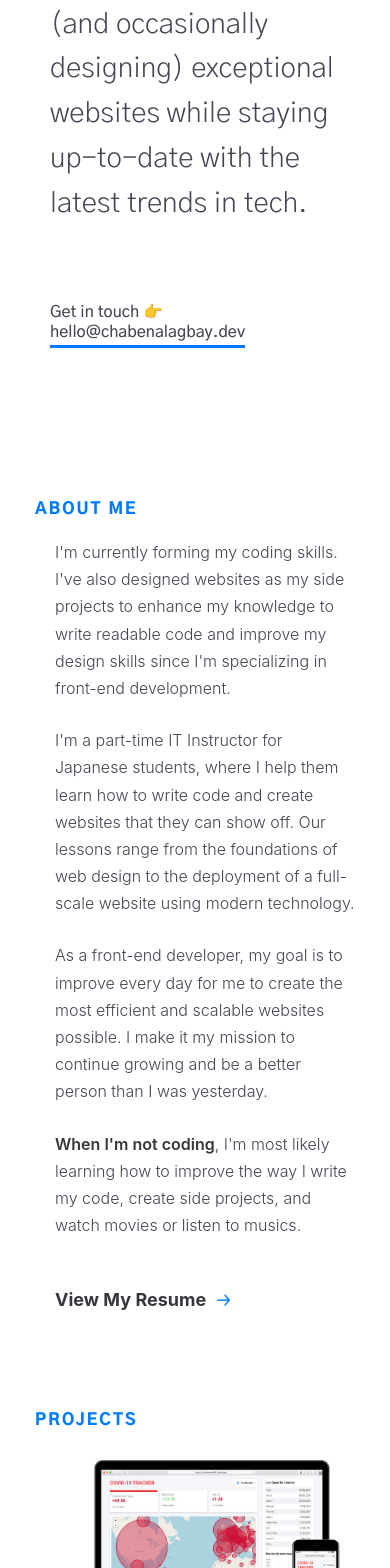
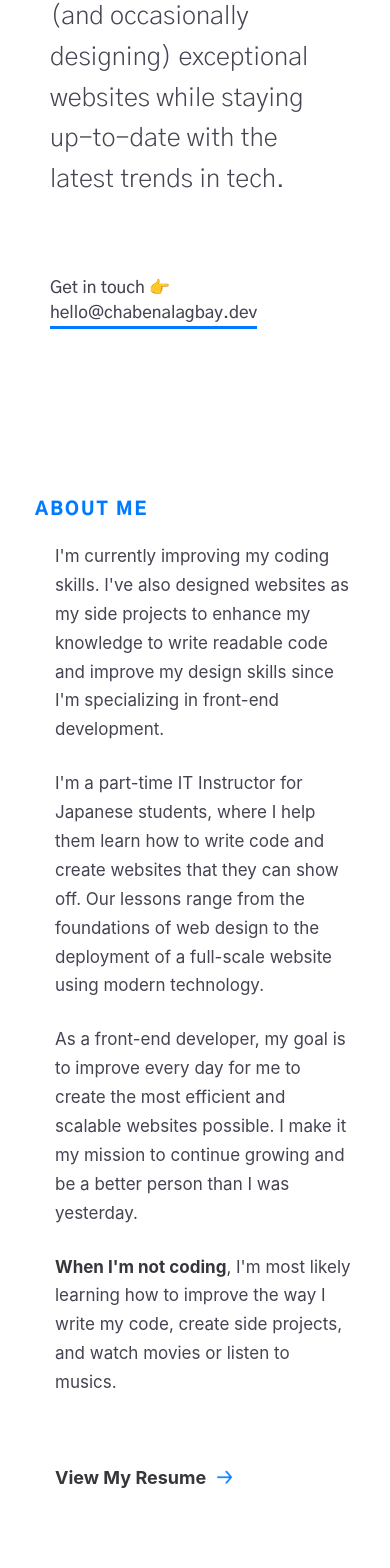
Before and after one commit to alagbaychabenjade24/Portfolio.v2, a React (Create React App) app: page / in a window 390 px wide. Shown: the part 395-1963 px from the top of the page. Built offline with nearby package versions, Linux system fonts and the light colour scheme.

Commit message:
rewrite media queries on components

```diff
--- a/src/App.js
+++ b/src/App.js
@@ -1,7 +1,7 @@
 import Homepage from './components/homepage/Homepage';
 import AboutMe from './components/about-me/AboutMe';
 import Projects from './components/projects/Projects';
-import Footer from './components/footer/Footer';
+// import Footer from './components/footer/Footer';
 
 import './App.css';
 
@@ -11,7 +11,7 @@ function App() {
             <Homepage />
             <AboutMe />
             <Projects />
-            <Footer />
+            {/* <Footer /> */}
         </div>
     );
 }
--- a/src/components/about-me/AboutMe-media.scss
+++ b/src/components/about-me/AboutMe-media.scss
@@ -1,18 +1,16 @@
+// Tablet and Laptop Sizes
+
 // Phone Sizes
 
 @media screen and (max-width: 480px) {
     .aboutMe {
-        display: flex;
         flex-direction: column;
         padding: 50px 35px;
 
         &__title {
-            flex: 1;
-            margin-right: 70px;
-
             h1 {
+                font-size: 21px;
                 justify-content: flex-start;
-                font-size: 16px;
             }
         }
 
@@ -20,15 +18,37 @@
             padding: 20px 0 0 20px;
 
             p {
-                font-weight: 300;
+                font-size: 20px;
+                font-weight: 400;
             }
         }
 
-        .aboutMe__content__interests {
-            margin-bottom: 50px;
+        &__btn--resume {
+            a {
+                font-size: 21px;
+            }
 
-            .aboutMe__interests--bold {
-                font-weight: 600;
+            img {
+                width: 15px;
+                margin-left: 7px;
+            }
+        }
+    }
+}
+
+@media screen and (max-width: 414px) {
+    .aboutMe {
+        &__title {
+            h1 {
+                font-size: 18px;
+            }
+        }
+
+        &__content {
+            padding: 20px 0 0 20px;
+
+            p {
+                font-size: 17px;
             }
         }
 
@@ -38,8 +58,7 @@
             }
 
             img {
-                width: 13px;
-                margin-left: 7px;
+                width: 15px;
             }
         }
     }
@@ -47,6 +66,18 @@
 
 @media screen and (max-width: 380px) {
     .aboutMe {
+        &__title {
+            h1 {
+                font-size: 17px;
+            }
+        }
+
+        &__content {
+            p {
+                font-size: 16px;
+            }
+        }
+
         &__btn--resume {
             a {
                 font-size: 17px;
@@ -54,7 +85,6 @@
 
             img {
                 width: 13px;
-                margin-left: 7px;
             }
         }
     }
--- a/src/components/about-me/AboutMe.js
+++ b/src/components/about-me/AboutMe.js
@@ -13,7 +13,7 @@ function AboutMe() {
 
             <div className='aboutMe__content'>
                 <p className='aboutMe__content__intro'>
-                    I'm currently forming my coding skills. I've also designed
+                    I'm currently improving my coding skills. I've also designed
                     websites as my side projects to enhance my knowledge to
                     write readable code and improve my design skills since I'm
                     specializing in front-end development.
--- a/src/components/about-me/AboutMe.scss
+++ b/src/components/about-me/AboutMe.scss
@@ -12,7 +12,7 @@
             display: flex;
             justify-content: flex-end;
             font-family: 'Gothic A1', sans-serif;
-            font-size: 15px;
+            font-size: 16px;
             font-weight: 900;
             color: #007bff;
             letter-spacing: 2px;
--- a/src/components/homepage/Homepage.media.scss
+++ b/src/components/homepage/Homepage.media.scss
@@ -4,8 +4,8 @@
 
 @media screen and (max-width: 480px) {
     .homepage {
+        width: 100%;
         height: 100vh;
-        width: 100%;
         padding: 50px;
 
         &__greetings {
@@ -18,13 +18,13 @@
             h2 {
                 font-size: 29px;
                 width: 100%;
-                margin: 18px 0;
             }
         }
 
         &--getInTouch {
             p {
-                font-size: 16px;
+                font-size: 19.5px;
+                line-height: 1.5;
 
                 a {
                     padding: 5px 0;
@@ -38,19 +38,20 @@
     .homepage {
         &__greetings {
             h1 {
-                font-size: 28px;
+                font-size: 25.5px;
             }
         }
 
         &__content {
             h2 {
-                font-size: 28px;
+                font-size: 25.5px;
             }
         }
 
         &--getInTouch {
             p {
-                font-size: 16px;
+                font-size: 17px;
+                line-height: 1.5;
             }
         }
     }
@@ -58,15 +59,17 @@
 
 @media screen and (max-width: 380px) {
     .homepage {
+        padding: 30px 50px;
+
         &__greetings {
             h1 {
-                font-size: 24.5px;
+                font-size: 23.5px;
             }
         }
 
         &__content {
             h2 {
-                font-size: 24.5px;
+                font-size: 23.5px;
             }
         }
 
@@ -80,21 +83,17 @@
 
 @media screen and (max-width: 360px) {
     .homepage {
+        padding: 0 50px;
+
         &__greetings {
             h1 {
-                font-size: 22px;
+                font-size: 22.5px;
             }
         }
 
         &__content {
             h2 {
-                font-size: 22px;
-            }
-        }
-
-        &--getInTouch {
-            p {
-                font-size: 16px;
+                font-size: 22.5px;
             }
         }
     }
@@ -102,8 +101,6 @@
 
 @media screen and (max-width: 320px) {
     .homepage {
-        padding: 35px 50px;
-
         &__greetings {
             h1 {
                 font-size: 20.5px;
--- a/src/components/projects/Projects-media.scss
+++ b/src/components/projects/Projects-media.scss
@@ -2,28 +2,23 @@
 
 @media screen and (max-width: 480px) {
     .projects {
-        display: flex;
         flex-direction: column;
         padding: 50px 35px;
 
         &__title {
-            flex: 1;
-            margin-right: 70px;
-
             h1 {
                 justify-content: flex-start;
-                font-size: 16px;
+                font-size: 21px;
             }
         }
 
         &__items {
             .project__item {
-                display: flex;
                 flex-direction: column;
                 padding: 30px 0 0 20px;
 
                 &:not(:last-child) {
-                    margin-bottom: 50px;
+                    margin-bottom: 70px;
                 }
 
                 img {
@@ -31,12 +26,25 @@
                 }
 
                 &__content {
-                    h3 {
-                        margin-top: 15px;
+                    margin: 20px 0 0 0;
+
+                    a {
+                        h3 {
+                            font-size: 21px;
+                        }
                     }
 
                     p {
-                        margin: 15px 0 25px;
+                        font-size: 20px;
+                        margin: 20px 0 25px;
+                    }
+
+                    &--buttons {
+                        font-size: 17px;
+
+                        span {
+                            padding: 5px 9px;
+                        }
                     }
                 }
             }
@@ -45,14 +53,70 @@
 }
 
 @media screen and (max-width: 414px) {
-    .projects__items .project__item img {
-        width: 314px;
+    .projects {
+        &__title {
+            h1 {
+                font-size: 18px;
+            }
+        }
+
+        &__items {
+            .project__item {
+                img {
+                    width: 314px;
+                }
+
+                &__content {
+                    a {
+                        h3 {
+                            font-size: 18px;
+                        }
+                    }
+
+                    p {
+                        font-size: 17px;
+                    }
+
+                    &--buttons {
+                        font-size: 14px;
+                    }
+                }
+            }
+        }
     }
 }
 
 @media screen and (max-width: 380px) {
-    .projects__items .project__item img {
-        width: 275px;
+    .projects {
+        &__title {
+            h1 {
+                font-size: 17px;
+            }
+        }
+
+        &__items {
+            .project__item {
+                img {
+                    width: 275px;
+                }
+
+                &__content {
+                    a {
+                        h3 {
+                            font-size: 17px;
+                        }
+                    }
+
+                    p {
+                        font-size: 16px;
+                    }
+
+                    &--buttons {
+                        font-size: 13px;
+                    }
+                }
+            }
+        }
     }
 }
 
@@ -63,7 +127,23 @@
 }
 
 @media screen and (max-width: 320px) {
-    .projects__items .project__item img {
-        width: 230px;
+    .projects {
+        &__items {
+            .project__item {
+                img {
+                    width: 220px;
+                }
+
+                &__content {
+                    p {
+                        font-size: 16px;
+                    }
+
+                    &--buttons {
+                        font-size: 13px;
+                    }
+                }
+            }
+        }
     }
 }
```
